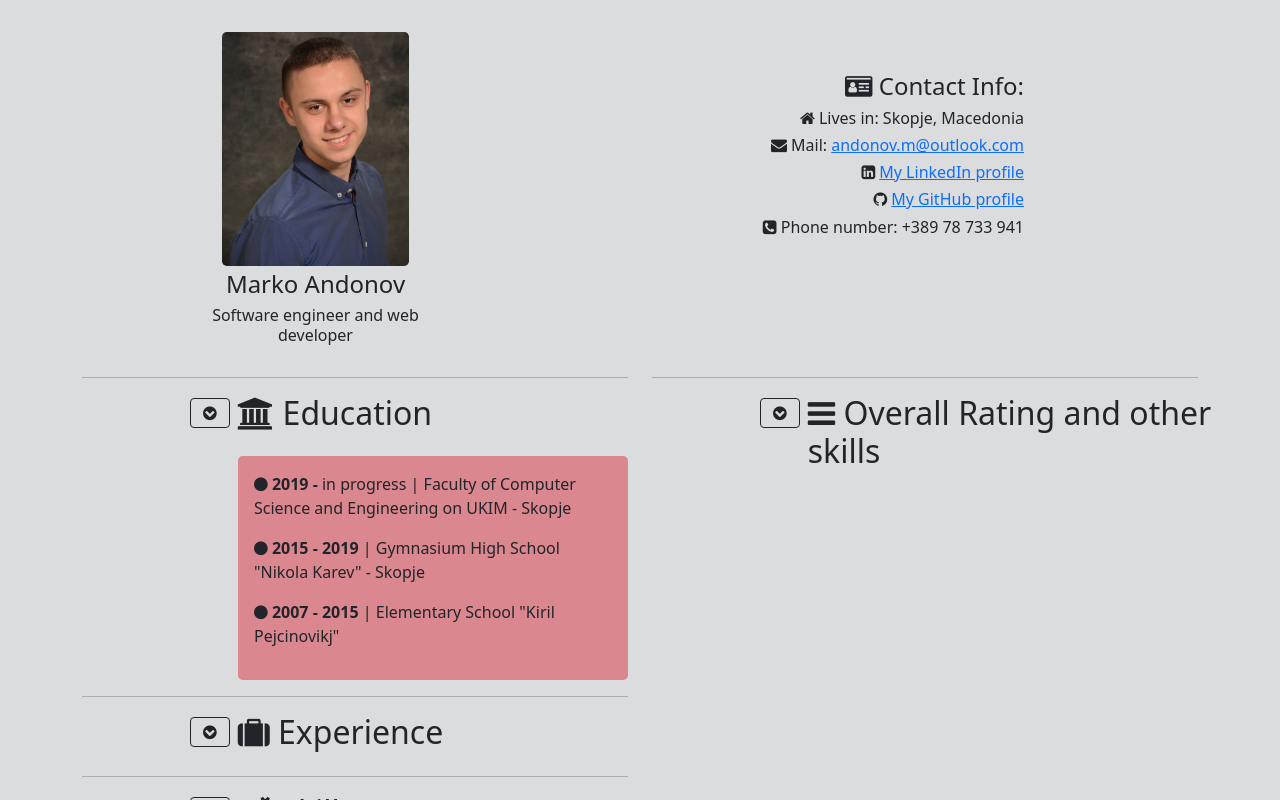
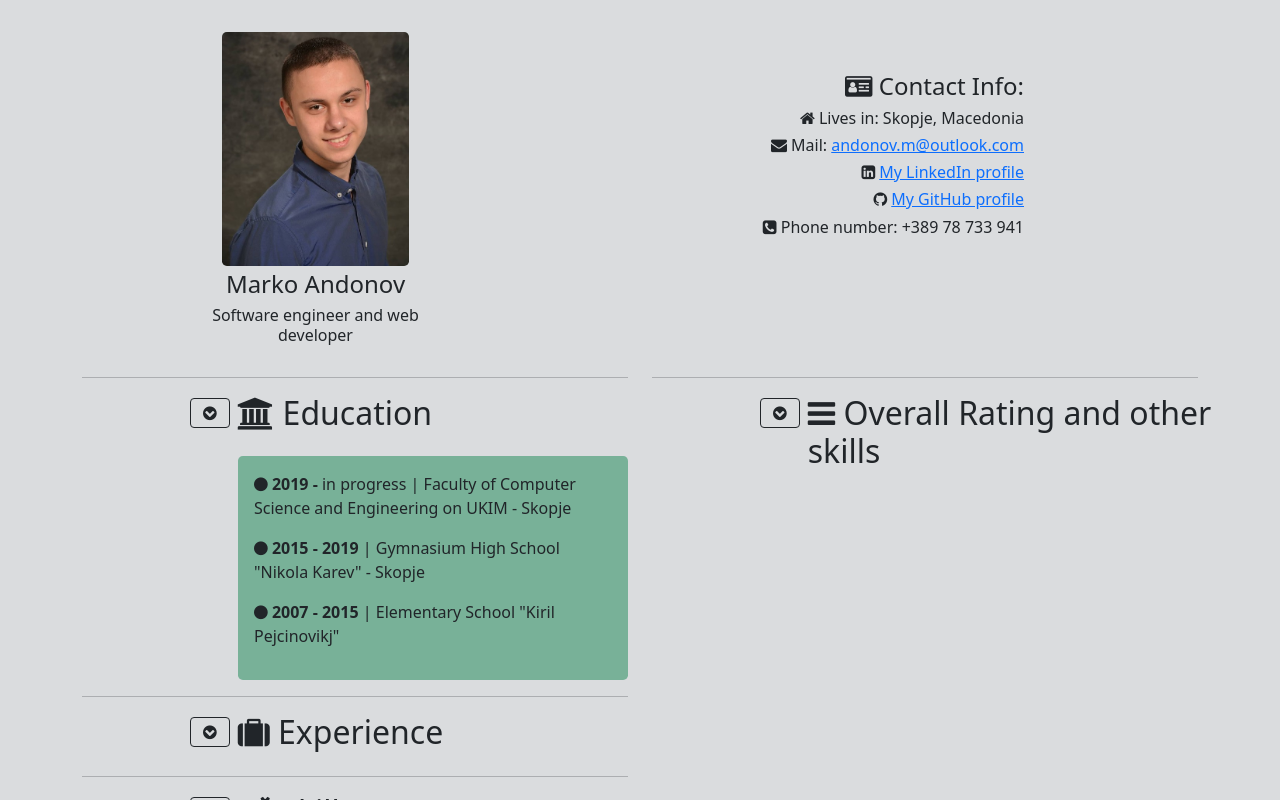
Before and after one commit to Andonov65/portfolio, a Vue app: page / in a window 1280 px wide. Both pictures are taken after a click on the icon 209 px from the left and 412 px from the top of the page. Shown: the top 800 px of the page. Built offline with nearby package versions, Linux system fonts and the light colour scheme.

Commit message:
education background changed

```diff
--- a/src/components/Education.vue
+++ b/src/components/Education.vue
@@ -11,7 +11,7 @@
                 </div>
             </div>
 
-            <div id="hideDivEdu" class="ms-md-5 mt-3 p-3 bg-danger bg-opacity-50 rounded-3" style="display: none">
+            <div id="hideDivEdu" class="ms-md-5 mt-3 p-3 bg-success bg-opacity-50 rounded-3" style="display: none">
                 <p >
                     <i class="fa fa-circle" aria-hidden="true"></i>  <b>2019 - </b>in progress | Faculty of Computer Science and Engineering on UKIM - Skopje
                 </p>
```
